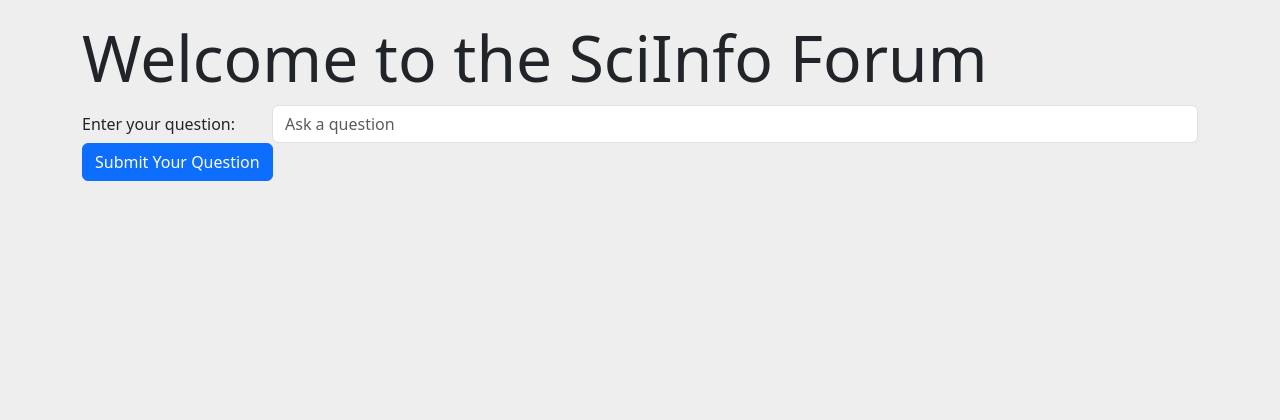
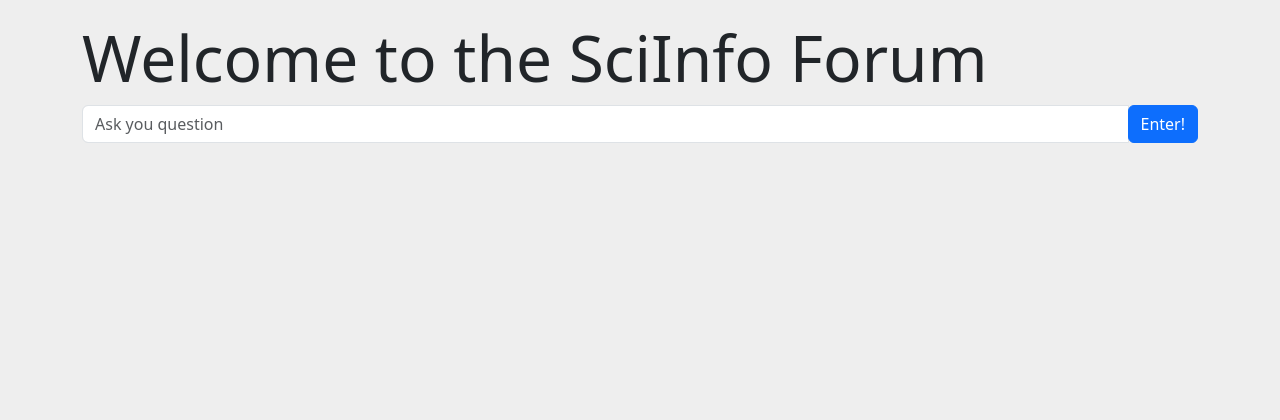
Before and after one commit to michellecheng25/htgs-team3, a Django app: page /forum/ in a window 1280 px wide. Shown: the top 420 px of the page. Run offline with Django 4.2, Linux system fonts and the light colour scheme; data that the repository does not hold is empty.

Commit message:
implemented forum submissions

```diff
--- a/forum/models.py
+++ b/forum/models.py
@@ -4,6 +4,7 @@ from django.db import models
 # Create your models here.
 class Post(models.Model):
     id = models.UUIDField(primary_key=True, default=uuid.uuid4)
+    created_at = models.DateTimeField(auto_now_add=True)
     content = models.TextField(null=False)
 
     def __str__(self) -> str:
--- a/forum/templates/forum/forum.html
+++ b/forum/templates/forum/forum.html
@@ -1,26 +1,27 @@
 {% extends 'shared/base.html' %}
 {% block content %}
 <!-- {{ posts }} -->
-  <form>
+<div>
     <h1 class="header-title">Welcome to the SciInfo Forum</h1>
-    <div class="form-group row">
-      <label for="inputQuestion" class="col-sm-2 col-form-label">Enter your question:</label>
-      <div class="col-sm-10">
-        <input type="text"
-               class="form-control"
-               id="inputQuestion"
-               placeholder="Ask a question">
+    <form id="form_search" name="form_search" method="post" action="{% url 'add-post' %}" class="form-inline">
+        <div class="form-group">
+            <div class="input-group">
+                <input class="form-control" name="content" placeholder="Ask you question" type="text">
+                <span class="input-group-btn">
+                    <button class="btn btn-default btn-primary" type="submit">Enter!</button>
+                </span>
             </div>
         </div>
-    <button type="submit" class="btn btn-primary">Submit Your Question</button>
     </form>
+</div>
+
 <div>
     {% for post in posts %}
     <div class="card mt-3">
         <div class="card-body">
             <div class="mb-2">
                 <span class="badge bg-secondary badge-success">Answered</span>
-            <span class="date">A week ago</span>
+                <span class="date">{{Now}}</span>
             </div>
             <h5 class="content">{{ post.content }}</h5>
             <p class="user">John Doe</p>
@@ -31,20 +32,24 @@
 {% endblock %}
 {% block styles %}
 <style>
-    .form-group{
+    .form-group {
         display: flex;
         flex-direction: row;
     }
-    .header-title{
+
+    .header-title {
         font-size: 4rem;
     }
-  .form-label{
+
+    .form-label {
         font-size: 16px;
     }
+
     body {
         margin-top: 20px;
         background: #eee;
     }
+
     .date {
         float: right;
     }
--- a/forum/views.py
+++ b/forum/views.py
@@ -10,7 +10,7 @@ import uuid
 
 @require_GET
 def all_posts(request):
-    posts = Post.objects.all()
+    posts = Post.objects.all().order_by('-created_at')
     return render(request, "forum/forum.html", {"posts": posts})
 
 @require_GET
@@ -21,8 +21,6 @@ def get_post(request, postId: str):
 @csrf_exempt
 @require_POST
 def add_post(request: HttpRequest):
-    body = json.loads(request.body)
-    name = body.get("name")
-    content = body.get("content")
+    content = request.POST.get("content", None)
     newPost = Post.objects.create(content=content).save()
-    return render(request, "forum/forum.html")
+    return HttpResponseRedirect(request.headers.get("Referer"))
```
Also changed, not shown: forum/migrations/0004_post_created_at.py (added). Lines whose indentation alone changed are shown as unchanged.
